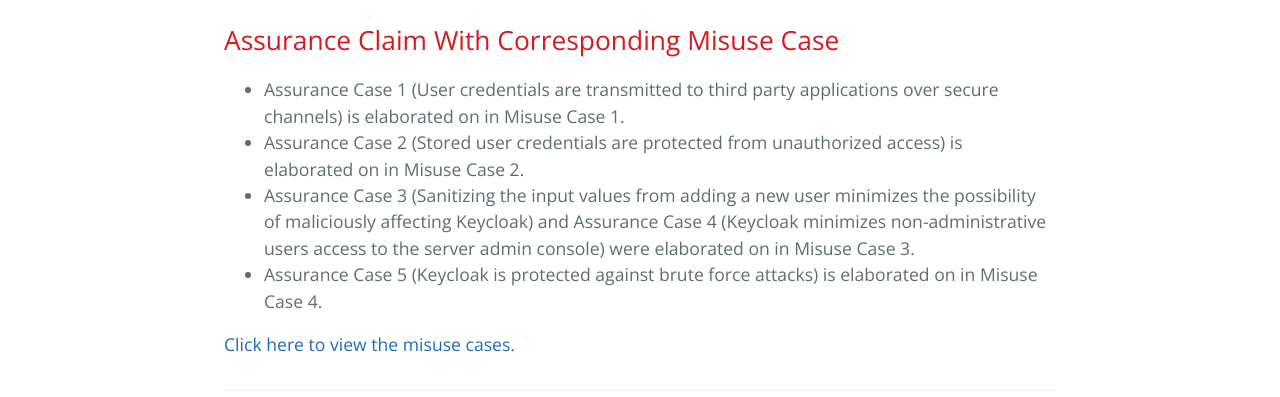
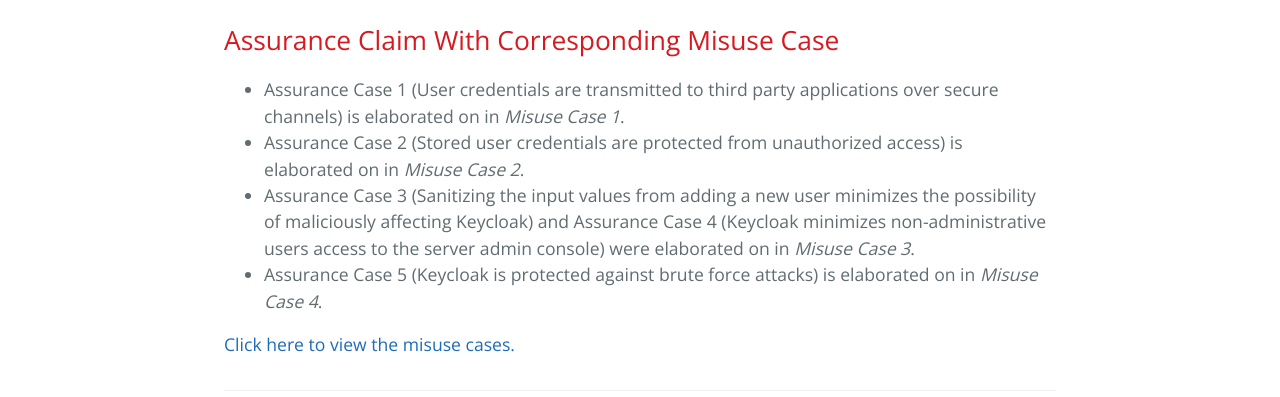
Before and after one commit to DanielLucier/CYBER8420-SemesterProject, a Jekyll site: the page built from misc/pages/MisuseCases.md, in a window 1280 px wide. Shown: the part 677-1074 px from the top of the page. Built offline with Jekyll 4.4.1, drawn with Linux system fonts in a browser that asks for light colours.

```diff
--- a/misc/pages/MisuseCases.md
+++ b/misc/pages/MisuseCases.md
@@ -10,10 +10,10 @@ CyberWardens created misuses cases to address the top level assurance claims ide
 Assurance Claim With Corresponding Misuse Case
 ----------------------------------------------
 <ul>
-  <li>Assurance Case 1 (User credentials are transmitted to third party applications over secure channels) is elaborated on in Misuse Case 1.</li>
-  <li>Assurance Case 2 (Stored user credentials are protected from unauthorized access) is elaborated on in Misuse Case 2.</li>
-  <li>Assurance Case 3 (Sanitizing the input values from adding a new user minimizes the possibility of maliciously affecting Keycloak) and Assurance Case 4 (Keycloak minimizes non-administrative users access to the server admin console) were elaborated on in Misuse Case 3.</li>
-  <li>Assurance Case 5 (Keycloak is protected against brute force attacks) is elaborated on in Misuse Case 4.</li>
+  <li>Assurance Case 1 (User credentials are transmitted to third party applications over secure channels) is elaborated on in <i>Misuse Case 1</i>.</li>
+  <li>Assurance Case 2 (Stored user credentials are protected from unauthorized access) is elaborated on in <i>Misuse Case 2</i>.</li>
+  <li>Assurance Case 3 (Sanitizing the input values from adding a new user minimizes the possibility of maliciously affecting Keycloak) and Assurance Case 4 (Keycloak minimizes non-administrative users access to the server admin console) were elaborated on in <i>Misuse Case 3</i>.</li>
+  <li>Assurance Case 5 (Keycloak is protected against brute force attacks) is elaborated on in <i>Misuse Case 4</i>.</li>
 </ul>
 
 <a href="https://www.lucidchart.com/documents/view/e31604af-862d-434b-a74c-e7850cc35a5d">Click here to view the misuse cases.</a>
```
